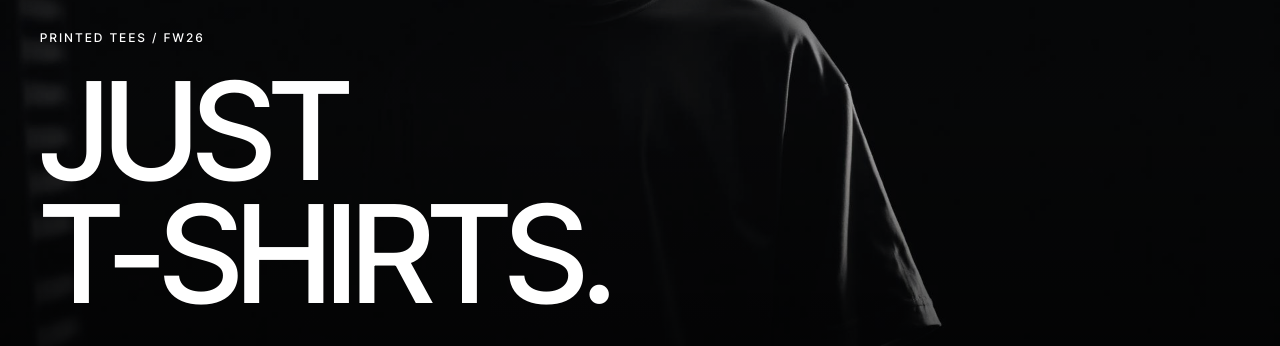
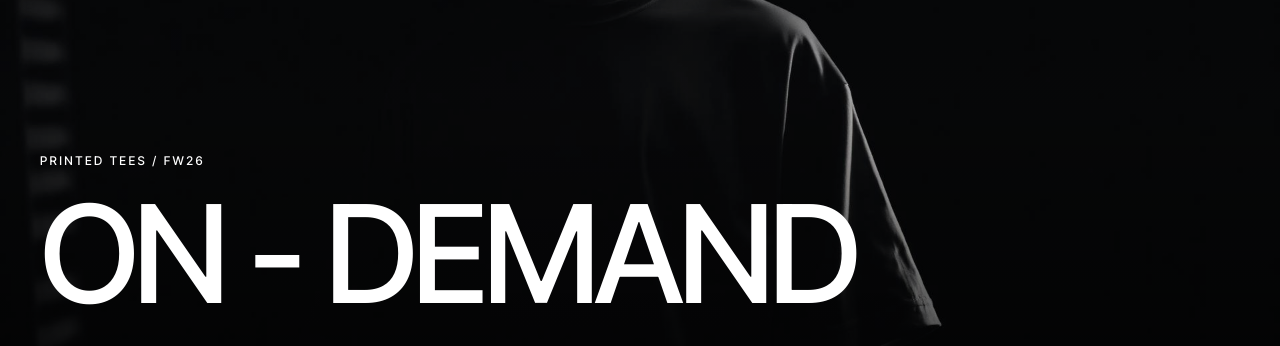
Before and after one commit to Dasmongoes/my-pod-studio, a React (Vite) app: page / in a window 1280 px wide. Shown: the part 307-653 px from the top of the page. Built offline with nearby package versions, Linux system fonts and the light colour scheme; no server answers; the HTML template or start-up script is replaced by a standard one.

Commit message:
Changes
Co-authored-by: Dasmongoes <58363195+Dasmongoes@users.noreply.github.com>

```diff
--- a/src/components/Hero.tsx
+++ b/src/components/Hero.tsx
@@ -21,7 +21,7 @@ const Hero = () => {
         <div className="max-w-5xl">
           <p className="text-eyebrow mb-6 opacity-80 animate-fade-in">Printed Tees / FW26</p>
           <h1 className="text-display text-[15vw] md:text-[10vw] lg:text-[8.5rem] leading-[0.85] mb-8 animate-slide-up">
-            JUST<br/>T-SHIRTS.
+            ON - DEMAND
           </h1>
           <div className="flex items-center gap-4 animate-fade-in" style={{ animationDelay: "0.3s" }}>
             <a href="#shop" className="inline-flex items-center gap-3 bg-white text-black px-8 py-4 text-eyebrow hover:bg-white/90 transition-colors">
```
